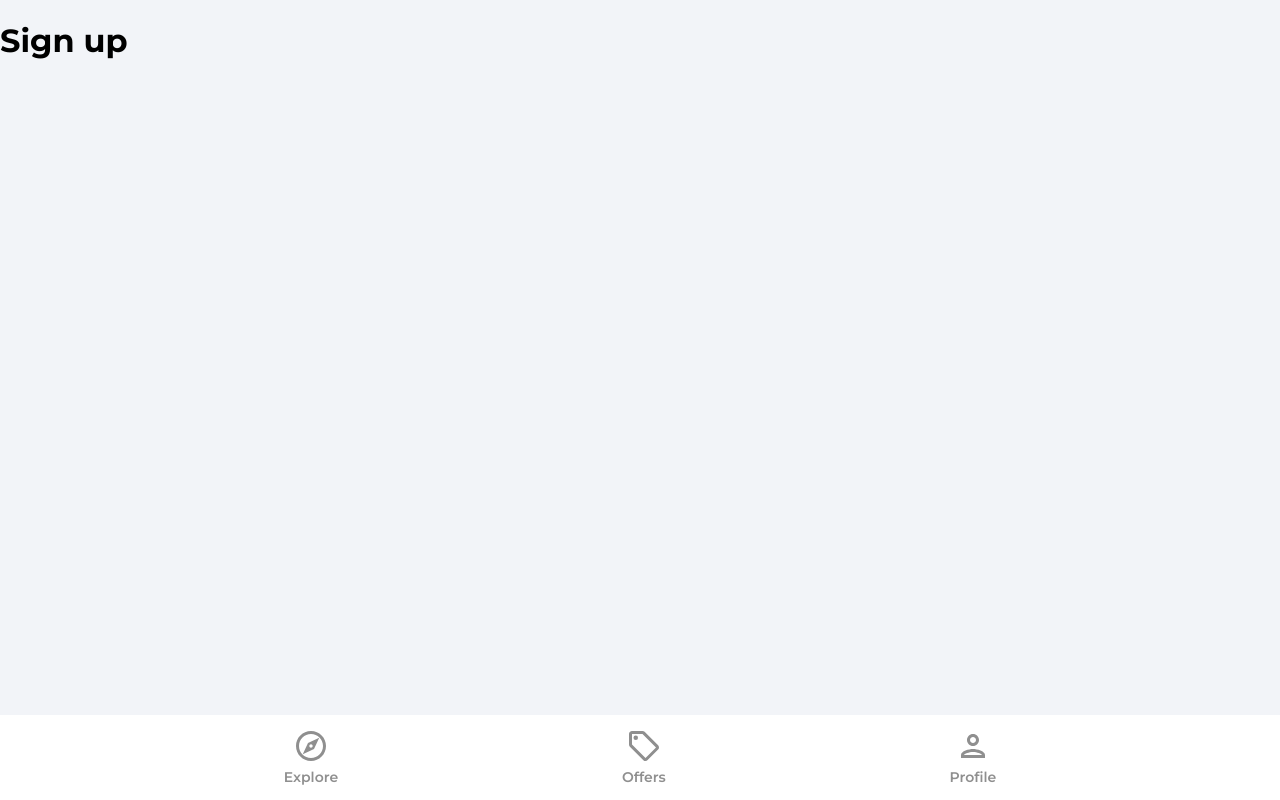
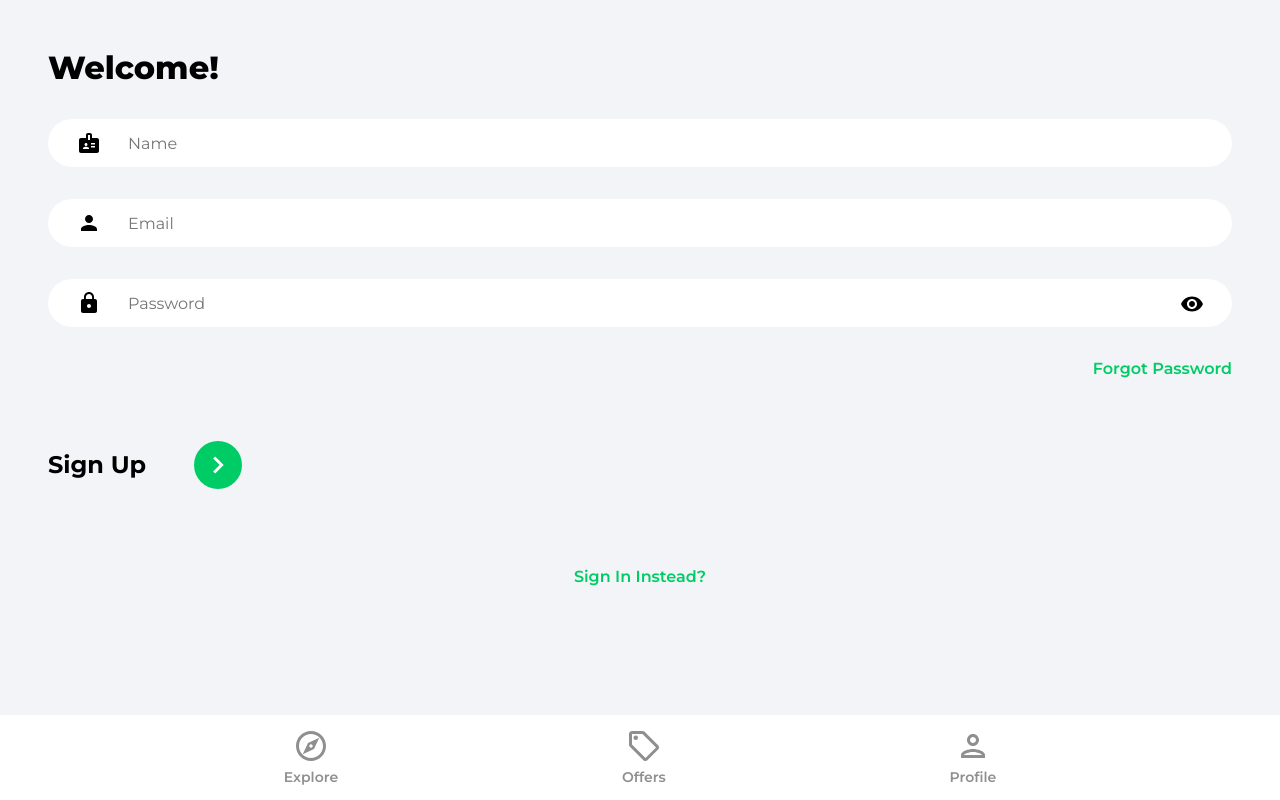
Before and after one commit to DhanushUpadya/House-Marketing-App, a React (Create React App) app: page /signup in a window 1280 px wide. Built offline with nearby package versions, Linux system fonts and the light colour scheme.

Commit message:
Registered Users to Firbase

```diff
--- a/src/App.js
+++ b/src/App.js
@@ -1,7 +1,7 @@
 import {BrowserRouter as Router, Routes, Route}  from 'react-router-dom'
 import Explore from './pages/Explore';
 import Forgotpassword from './pages/Forgotpassword';
-import Navbar from './pages/Navbar';
+import Navbar from './components/Navbar';
 import Offers from './pages/Offers';
 import Profile from './pages/Profile';
 import Signin from './pages/Signin';
--- a/src/firebase.config.js
+++ b/src/firebase.config.js
@@ -1,6 +1,6 @@
 // Import the functions you need from the SDKs you need
 import { initializeApp } from "firebase/app";
-import {getFireStore} from 'firebase/firestore'
+import {getFirestore} from 'firebase/firestore'
 
 // TODO: Add SDKs for Firebase products that you want to use
 // https://firebase.google.com/docs/web/setup#available-libraries
@@ -18,4 +18,4 @@
 // Initialize Firebase
 const app = initializeApp(firebaseConfig);
 
-export const db = getFireStore()
+export const db = getFirestore()
--- a/src/pages/Signin.jsx
+++ b/src/pages/Signin.jsx
@@ -1,9 +1,65 @@
+import { useState } from "react"
 
+import {Link, useNavigate} from 'react-router-dom'
+import {ReactComponent as ArrowRightIcon} from '../assets/svg/keyboardArrowRightIcon.svg'
+
+import visibilityIcon from '../assets/svg/visibilityIcon.svg'
 function Signin() {
+
+    const [showPassword, setShowPassword] = useState(false)
+
+    const[formData, setFormData] = useState({
+        email:"",
+        password:""
+    })
+
+    const {email, password} = formData
+
+    const navigate = useNavigate()
+
+    const onChange = (e)=>{
+      setFormData((prevState)=>({
+        ...prevState,
+        [e.target.id]: e.target.value,
+      }))
+
+
+
+
+    }
     return (
-      <div>
-        <h1>Sign in</h1>
-      </div>
+     <>
+     <div className="pageContainer">
+        <header>
+            <p className="pageHeader">Welcome!</p>
+        </header>
+
+        <form>
+
+            <input type="email" className="emailInput" placeholder="Email" id="email" value={email} onChange={onChange}/>
+
+            <div className="passwordInputDiv">
+                <input type={showPassword ? 'text' : 'password'} className='passwordInput' placeholder="Password" id="password" value={password} onChange={onChange} />
+
+                <img src={visibilityIcon} alt="Show Password" className="showPassword" onClick={()=> setShowPassword((prevState) => !prevState)} />
+            </div>
+
+            <Link to='/forgotpassword' className="forgotPasswordLink">Forgot Password</Link>
+
+            <div className="signInBar">
+                <p className="signInText">
+                    Sign In
+                </p>
+                <button className="signInButton">
+                    <ArrowRightIcon fill='#ffffff' width='34px' height='34px'/>
+                </button>
+            </div>
+
+        </form>
+
+        <Link to = '/signup' className="registerLink">Sign Up Instead?</Link>
+     </div>
+     </>
     )
   }
 
--- a/src/pages/Signup.jsx
+++ b/src/pages/Signup.jsx
@@ -1,9 +1,98 @@
+import { useState } from "react"
 
+import {Link, useNavigate} from 'react-router-dom'
+import {ReactComponent as ArrowRightIcon} from '../assets/svg/keyboardArrowRightIcon.svg'
+
+import {getAuth, createUserWithEmailAndPassword, updateProfile} from 'firebase/auth'
+
+import {db} from '../firebase.config'
+
+import visibilityIcon from '../assets/svg/visibilityIcon.svg'
 function Signup() {
+
+    const [showPassword, setShowPassword] = useState(false)
+
+    const[formData, setFormData] = useState({
+       name:"",
+        email:"",
+        password:""
+
+    })
+
+    const {name, email, password} = formData
+
+    const navigate = useNavigate()
+
+    const onChange = (e)=>{
+      setFormData((prevState)=>({
+        ...prevState,
+        [e.target.id]: e.target.value,
+      }))
+    }
+
+
+    const onSubmit = async (e) =>{
+        e.preventDefault()
+
+        try {
+
+            const auth = getAuth()
+
+            // console.log(auth);
+
+            const userCredential = await createUserWithEmailAndPassword(auth,email,password)
+
+            // console.log("USER",userCredential);
+
+            const user = userCredential.user
+
+            // console.log("User2", user);
+            updateProfile(auth.currentUser, {
+                displayName:name
+            })
+
+            navigate('/')
+
+        } catch (error) {
+            console.log(error);
+        }
+
+    }
     return (
-      <div>
-        <h1>Sign up</h1>
-      </div>
+     <>
+     <div className="pageContainer">
+        <header>
+            <p className="pageHeader">Welcome!</p>
+        </header>
+
+        <form onSubmit={onSubmit}>
+
+        <input type="text" className="nameInput" placeholder="Name" id="name" value={name} onChange={onChange}/>
+
+            <input type="email" className="emailInput" placeholder="Email" id="email" value={email} onChange={onChange}/>
+
+            <div className="passwordInputDiv">
+                <input type={showPassword ? 'text' : 'password'} className='passwordInput' placeholder="Password" id="password" value={password} onChange={onChange} />
+
+                <img src={visibilityIcon} alt="Show Password" className="showPassword" onClick={()=> setShowPassword((prevState) => !prevState)} />
+            </div>
+
+            <Link to='/forgotpassword' className="forgotPasswordLink">Forgot Password</Link>
+
+            <div className="signUpBar">
+                <p className="signUpText">
+                    Sign Up
+                </p>
+                <button className="signUpButton">
+                    <ArrowRightIcon fill='#ffffff' width='34px' height='34px'/>
+                </button>
+            </div>
+
+        </form>
+
+        <Link to = '/signin' className="registerLink">Sign In Instead?</Link>
+     </div>
+     </>
     )
   }
 
```
Also changed, not shown: src/components/Navbar.jsx (renamed from src/pages/Navbar.jsx).
